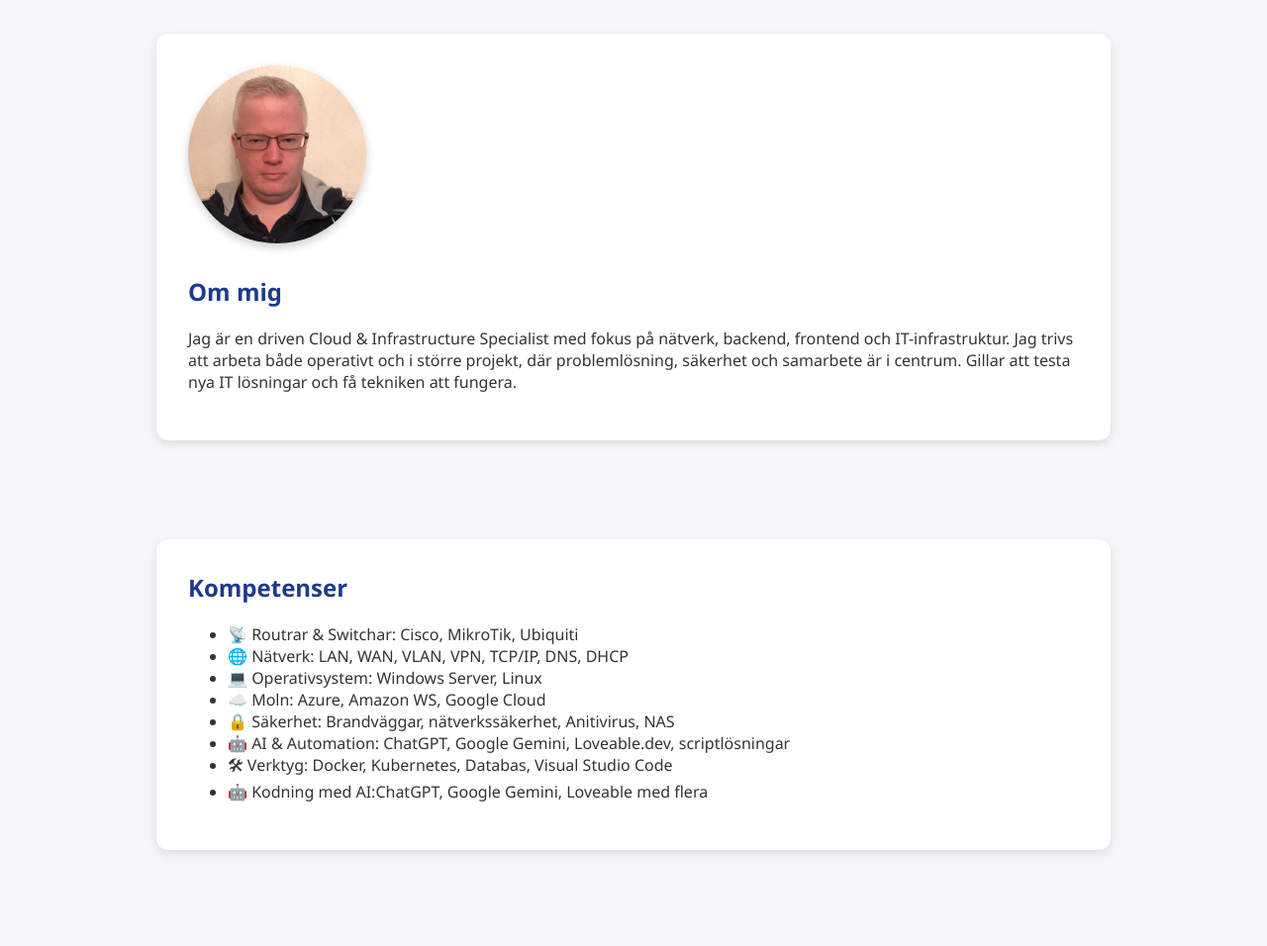
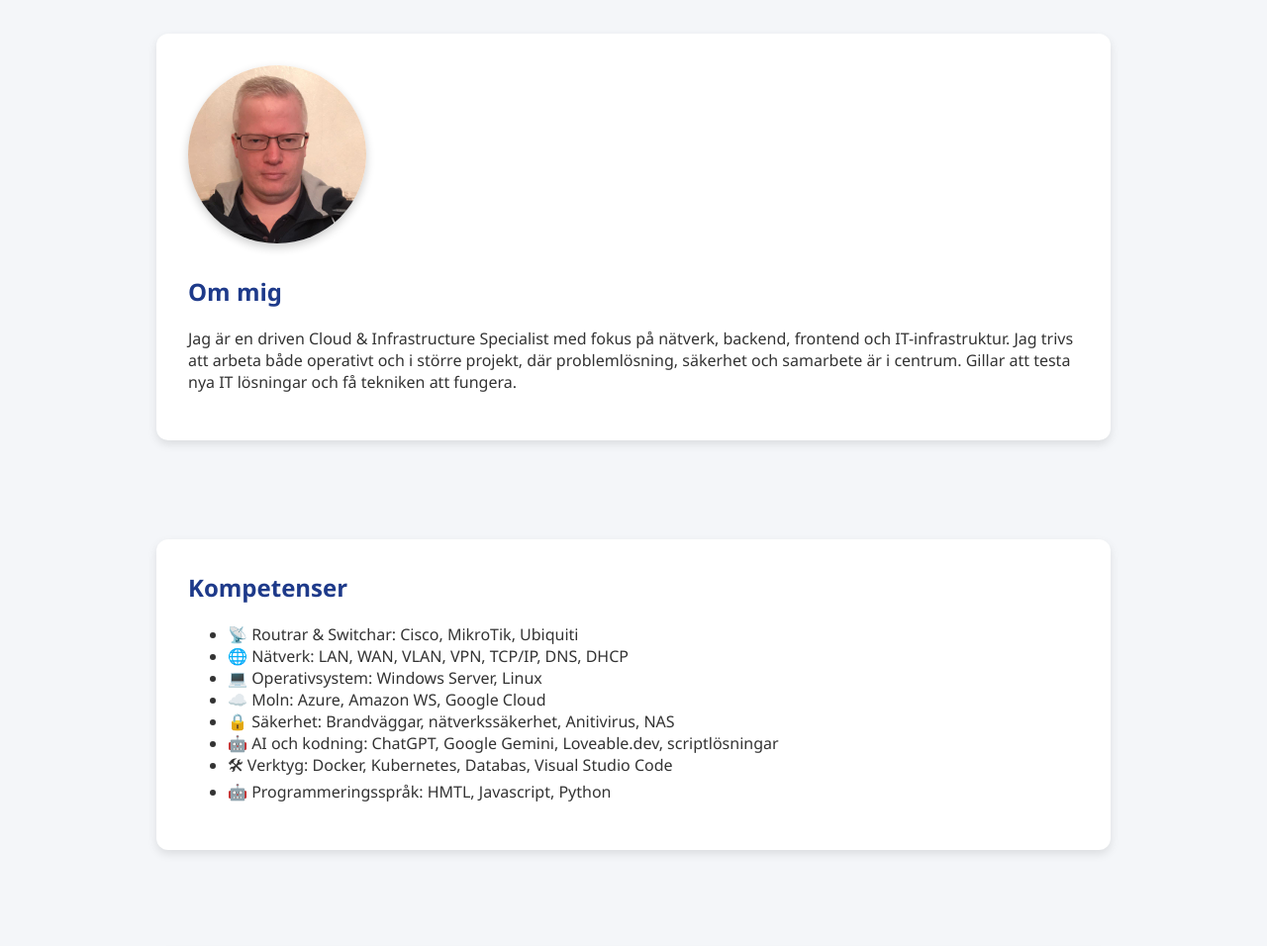
Before and after one commit to stefanbe99github/stefanswebsite, a plain HTML site: page index.html in a window 1280 px wide. Shown: the part 66-1022 px from the top of the page at 99% size. Drawn offline with Linux system fonts and the light colour scheme.

Commit message:
Add files via upload

```diff
--- a/index.html
+++ b/index.html
@@ -208,9 +208,10 @@
         <li>💻 Operativsystem: Windows Server, Linux</li>
         <li>☁️ Moln: Azure, Amazon WS, Google Cloud</li>
         <li>🔒 Säkerhet: Brandväggar, nätverkssäkerhet, Anitivirus, NAS</li>
-        <li>🤖 AI & Automation: ChatGPT, Google Gemini, Loveable.dev, scriptlösningar</li>
+        <li>🤖 AI och kodning: ChatGPT, Google Gemini, Loveable.dev, scriptlösningar</li>
         <li>🛠 Verktyg: Docker, Kubernetes, Databas, Visual Studio Code</li>
-        <li>🤖 Kodning med AI:ChatGPT, Google Gemini, Loveable med flera</li>
+        <li>🤖 Programmeringsspråk: HMTL, Javascript, Python</li>
+
 
       </ul>
     </section>
```
